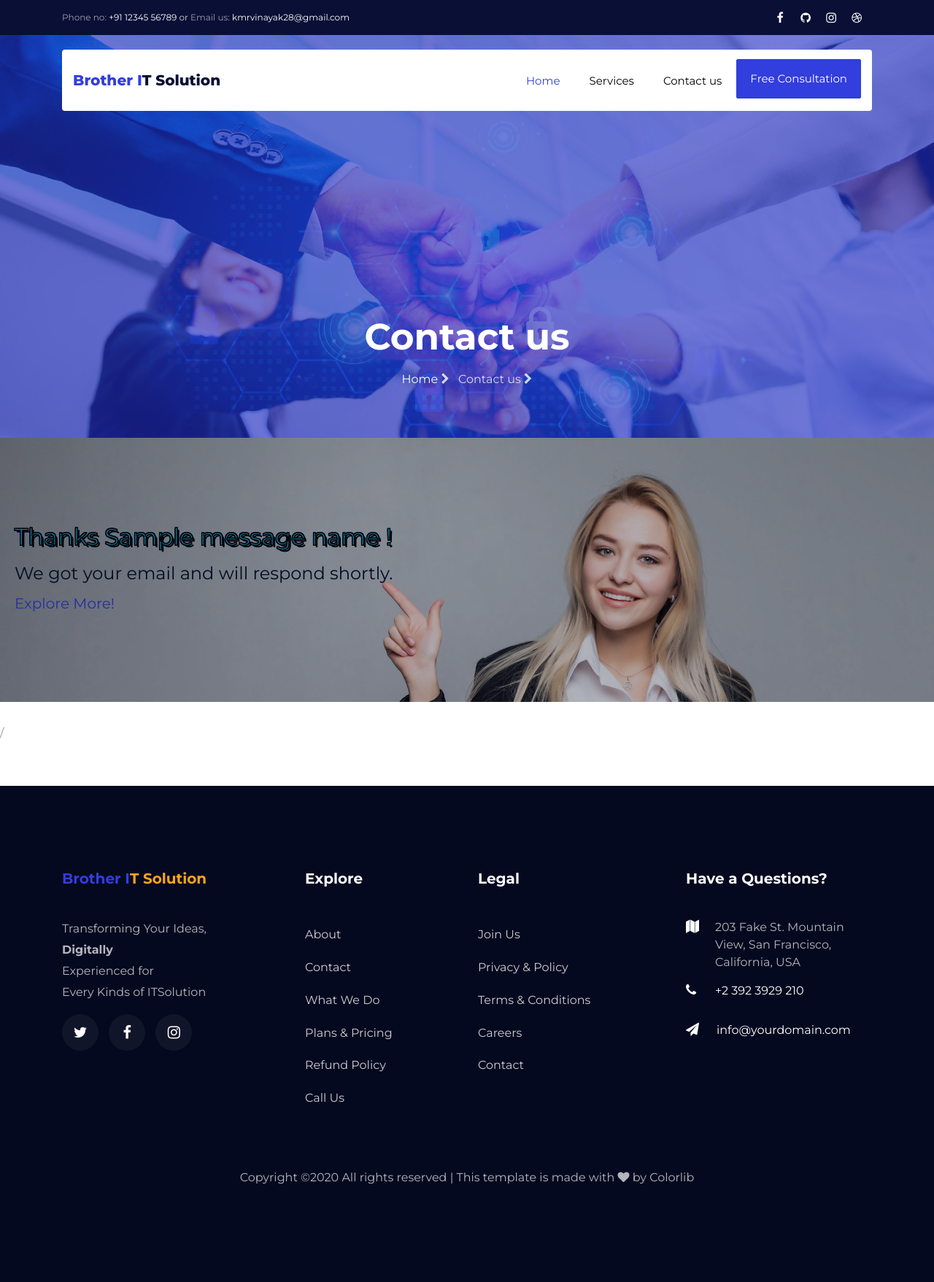
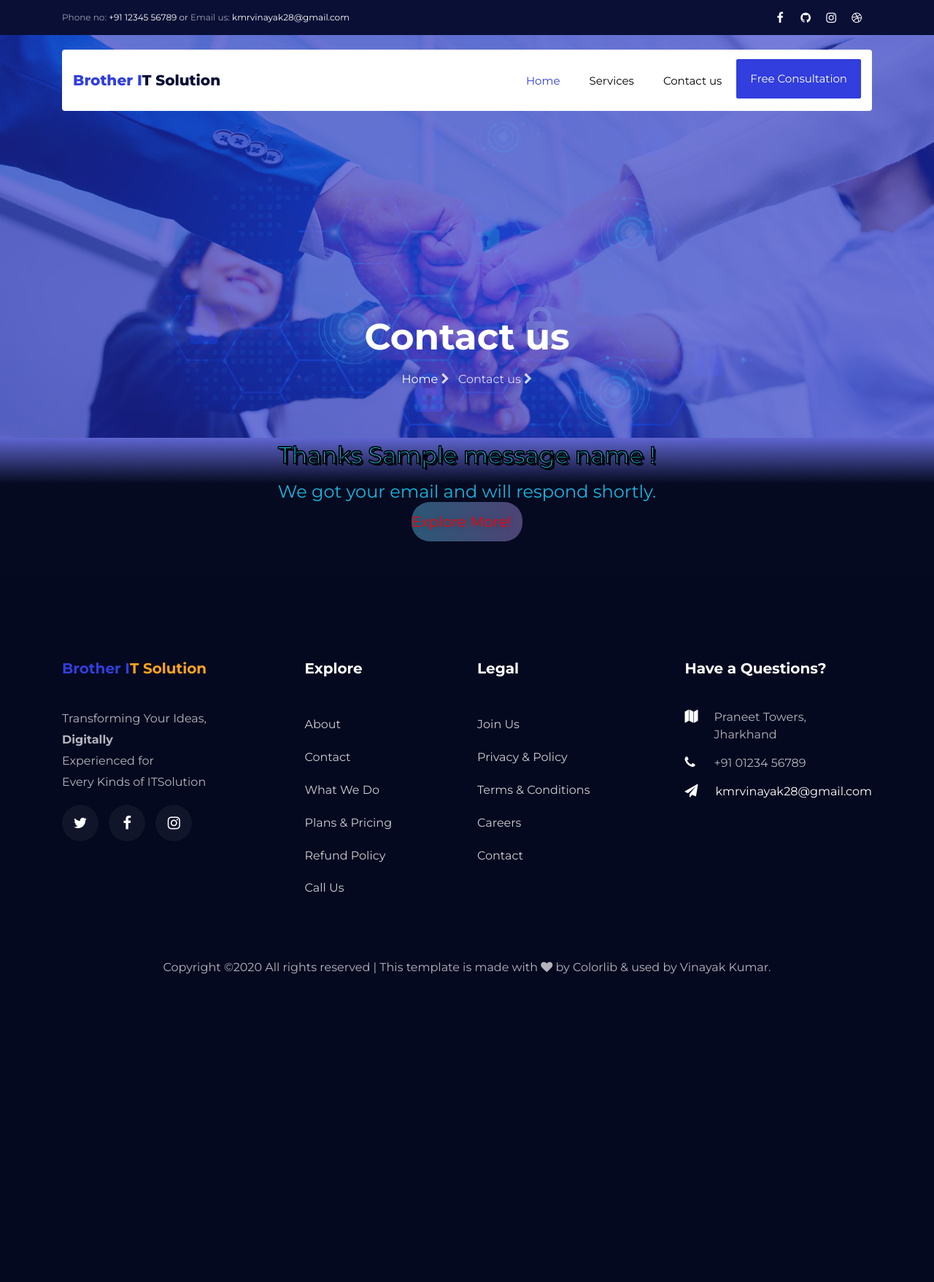
Before and after one commit to krvinayak28/itsol, a Django app: template website/templates/contact.html in a window 1280 px wide. Shown: the whole page at 73% size. After the commit the page ends 1335 px from the top, so only its background shows below. Run offline with Django 3.2, Linux system fonts and the light colour scheme; the template is opened without the code that fills it: most values are stand-ins (such as "Sample title", 1, 10 or a date in 2020); some libraries are stand-ins or nearby versions.

Commit message:
Various changes made while printing name

```diff
--- a/website/templates/base.html
+++ b/website/templates/base.html
@@ -87,6 +87,7 @@
 		</div>
 	</nav>
 	<!-- END nav -->
+	<!-- Start of top button-->
 	<style>
 
 
@@ -136,7 +137,7 @@ function topFunction() {
   document.documentElement.scrollTop = 0;
 }
 </script>
-
+	<!-- End of top button-->
 {% block content %}
 
 {% endblock %}
@@ -152,9 +153,9 @@ function topFunction() {
 							Experienced for<br>
 							Every Kinds of ITSolution</p>
 						<ul class="ftco-footer-social list-unstyled mt-2">
-							<li class="ftco-animate"><a href="#"><span class="fa fa-twitter"></span></a></li>
-							<li class="ftco-animate"><a href="#"><span class="fa fa-facebook"></span></a></li>
-							<li class="ftco-animate"><a href="#"><span class="fa fa-instagram"></span></a></li>
+							<li class="ftco-animate"><a href="https://twitter.com/"><span class="fa fa-twitter"></span></a></li>
+							<li class="ftco-animate"><a href="https://facebook.com/krvinayak28"><span class="fa fa-facebook"></span></a></li>
+							<li class="ftco-animate"><a href="https://www.facebook.com/krvinayak28"><span class="fa fa-instagram"></span></a></li>
 						</ul>
 					</div>
 				</div>
@@ -163,11 +164,11 @@ function topFunction() {
 						<h2 class="ftco-heading-2">Explore</h2>
 						<ul class="list-unstyled">
 							<li><a href="#" class="py-2 d-block">About</a></li>
-							<li><a href="#" class="py-2 d-block">Contact</a></li>
-							<li><a href="#" class="py-2 d-block">What We Do</a></li>
+							<li><a href="{% url 'contact' %}" class="py-2 d-block">Contact</a></li>
+							<li><a href="{% url 'services' %}" class="py-2 d-block">What We Do</a></li>
 							<li><a href="#" class="py-2 d-block">Plans &amp; Pricing</a></li>
 							<li><a href="#" class="py-2 d-block">Refund Policy</a></li>
-							<li><a href="#" class="py-2 d-block">Call Us</a></li>
+							<li><a href="{% url 'contact' %}" class="py-2 d-block">Call Us</a></li>
 						</ul>
 					</div>
 				</div>
@@ -189,9 +190,9 @@ function topFunction() {
 						<h2 class="ftco-heading-2">Have a Questions?</h2>
 						<div class="block-23 mb-3">
 							<ul>
-								<li><span class="icon fa fa-map marker"></span><span class="text">203 Fake St. Mountain View, San Francisco, California, USA</span></li>
-								<li><a href="#"><span class="icon fa fa-phone"></span><span class="text">+2 392 3929 210</span></a></li>
-								<li><a href="#"><span class="icon fa fa-paper-plane pr-4"></span><span class="text">info@yourdomain.com</span></a></li>
+								<li><span class="icon fa fa-map marker"></span><span class="text">Praneet Towers, Jharkhand</span></li>
+								<li><span class="icon fa fa-phone"></span><span class="text">+91 01234 56789</span></li>
+								<li><a href="mailto:kmrvinayak28@gmail.com"><span class="icon fa fa-paper-plane pr-4"></span><span class="text">kmrvinayak28@gmail.com</span></a></li>
 							</ul>
 						</div>
 					</div>
@@ -201,7 +202,7 @@ function topFunction() {
 				<div class="col-md-12 text-center">
 
 					<p><!-- Link back to Colorlib can't be removed. Template is licensed under CC BY 3.0. -->
-						Copyright &copy;<script>document.write(new Date().getFullYear());</script> All rights reserved | This template is made with <i class="fa fa-heart" aria-hidden="true"></i> by <a href="https://colorlib.com" target="_blank">Colorlib</a>
+						Copyright &copy;<script>document.write(new Date().getFullYear());</script> All rights reserved | This template is made with <i class="fa fa-heart" aria-hidden="true"></i> by <a href="https://colorlib.com" target="_blank">Colorlib</a> &amp; used by Vinayak Kumar.
 						<!-- Link back to Colorlib can't be removed. Template is licensed under CC BY 3.0. --></p>
 					</div>
 				</div>
--- a/website/templates/blog-single.html
+++ b/website/templates/blog-single.html
@@ -4,9 +4,7 @@
 
 {% block title%} Blog {% endblock %}
 
-{% block content %}
-
-
+{%block content%}
 
 <section class="hero-wrap hero-wrap-2" style="background-image: url('{% static 'website/images/bg_3.jpg' %}');" data-stellar-background-ratio="0.5">
   <div class="overlay"></div>
@@ -214,7 +212,7 @@
               <div class="meta">
                 <div><a href="#"><span class="icon-calendar"></span> June 29, 2020</a></div>
                 <div><a href="#"><span class="icon-person"></span> Admin</a></div>
-                <div><a href="#"><span class="icon-chat{% endblock %}"></span> 19</a></div>
+                <div><a href="#"><span class="icon-chat"></span> 19</a></div>
               </div>
             </div>
           </div>
--- a/website/templates/contact.html
+++ b/website/templates/contact.html
@@ -27,14 +27,18 @@
 
 	{% if message_name %}
     <center>
-    	<section class="ftco-appointment ftco-section img" style="background-image: url({% static 'website/images/bg_2.jpg' %});">
-		<div class="overlay"></div>
+
 		<div id="msg">
 			<style>
 
+			#msg {
+				/*background-color: #050a20;*/
+				background-image: linear-gradient(to bottom, #5f65cf,#050a20,#050a20,#050a20);
+			}
+
 			#msg h2{
-				text-align: left;
-				padding-left: 20px;
+				text-align: center;
+				padding-left: 0px;
 				text-shadow: 2px;
 				color: black;
 				-webkit-text-stroke: 1px black;
@@ -47,24 +51,38 @@
 			       1px 1px 0 #000;
 			}
 			#msg h4{
-				text-align: left;
-				padding-left: 20px;
+				text-align: center;
+				padding-left: 0px;
 				text-shadow: 2px;
-				color: #050a20;
+				color: #1cb5e0;
 			}
 			#msg h5{
-				text-align: left;
-				padding-left: 20px;
+				text-align: center;
+				padding-left: 0px;
 				text-shadow: 2px;
-				color: blue;
+				color: orange;
+			}
+			.btn-grad {
+			  padding:15px;
+			  background-image: linear-gradient(to right, #2b5876 0%, #4e4376  51%, #2b5876  100%);
+			    transition: 0.5s;
+			    background-size: 200% auto;
+			    color: white;
+			    text-shadow: 0px 0px 10px rgba(0,0,0,0.2);
+			    /*box-shadow: 0 0 20px #eee;*/
+			    display: inline;
+			    border-radius: 25px;
+			}
+			.btn-grad:hover {
+			  background-position: right center;
 			}
 
 			</style>
       <h2>Thanks {{ message_name }} !</h2>
       <h4> We got your email and will respond shortly.</h4>
-      <h5><a href="{% url 'index' %}">Explore More!</a></h5>
+      <h5 class="btn-grad"><a href="{% url 'index' %}" style="color:red;">Explore More!</a></h5>
+      <br><br><br>
     </center>
-    <br/>/<br><br/><br/>
   {% else %}
   <!-- ***** Contact Area Start ***** -->
 	<section class="ftco-section bg-light">
@@ -79,7 +97,7 @@
 										<span class="fa fa-map-marker"></span>
 									</div>
 									<div class="text">
-										<p><span>Address:</span> 198 West 21th Street, Suite 721 New York NY 10016</p>
+										<p><span>Address:</span> Praneet Towers, Jharkhand</p>
 									</div>
 								</div>
 							</div>
@@ -99,7 +117,7 @@
 										<span class="fa fa-paper-plane"></span>
 									</div>
 									<div class="text">
-										<p><span>Email:</span> <a href="mailto:info@yoursite.com">info@yoursite.com</a></p>
+										<p><span>Email:</span> <a href="mailto:kmrvinayak28@gmail.com">Vinayak Kumar</a></p>
 									</div>
 								</div>
 							</div>
@@ -109,7 +127,7 @@
 										<span class="fa fa-globe"></span>
 									</div>
 									<div class="text">
-										<p><span>Website</span> <a href="#">yoursite.com</a></p>
+										<p><span>Website</span> <a href="http://brother-it.herokuapp.com/">Visit Us!</a></p>
 									</div>
 								</div>
 							</div>
```
Also changed, not shown: website/templates/index.html (+33 -13 lines), website/templates/services.html (+4 -4 lines).
